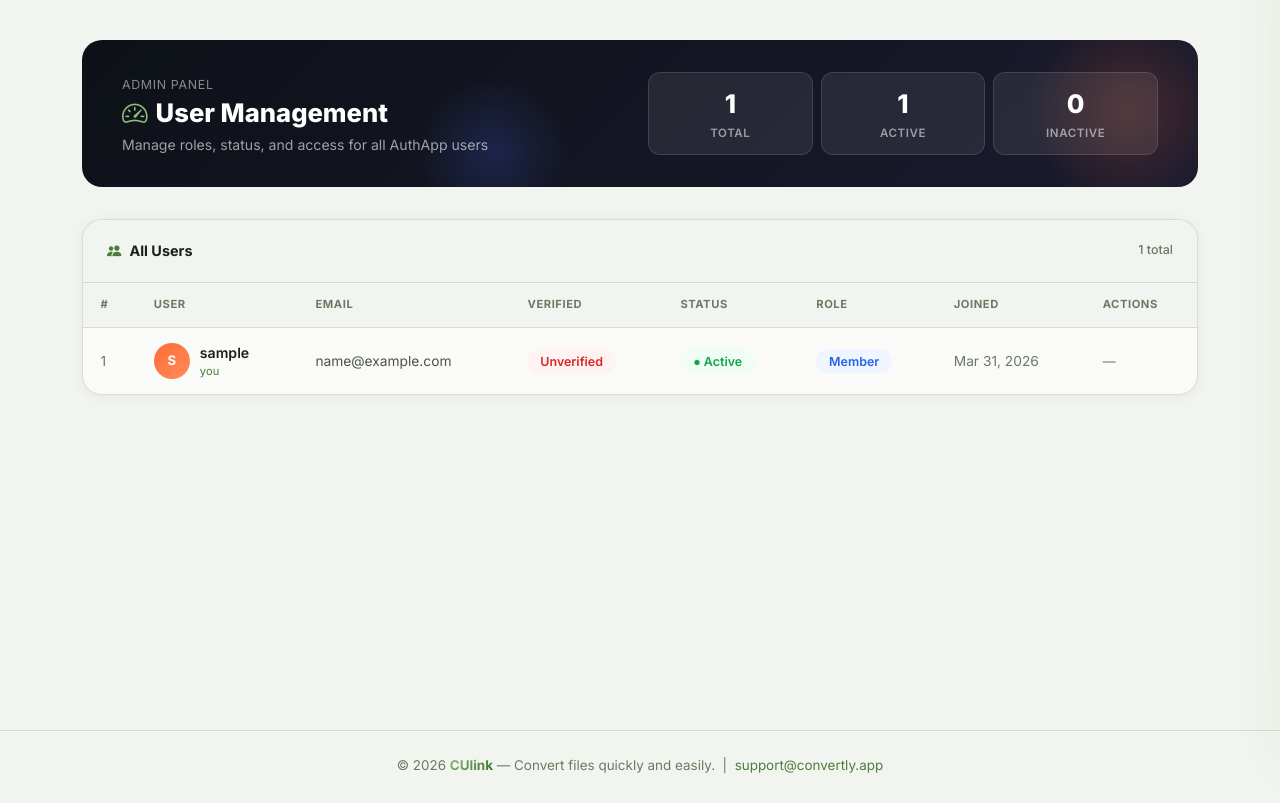
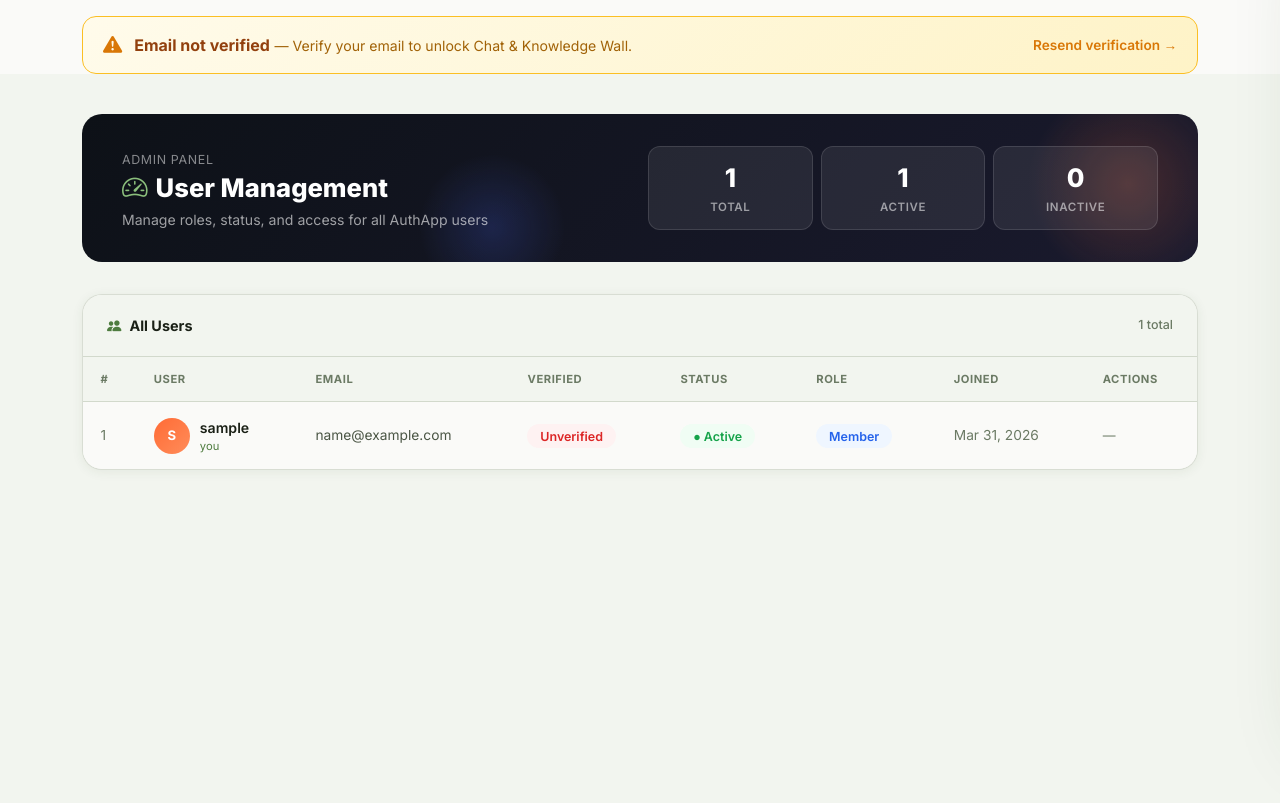
Before and after one commit to Kebinnnnn1/TestProject, a Django app: page /admin-dashboard/ in a window 1280 px wide. Shown: the part 77-880 px from the top of the page. Before the commit the page ends 851 px from the top, so only its background shows below. Run offline with Django 5.2, Linux system fonts and the light colour scheme; the visitor is signed in with stand-in values (Sample User, id 1); data comes from the database, SQL or seed files in the repository.

Commit message:
Allow unverified users to login with restricted access (converter only, no chat/wall)

```diff
--- a/accounts/templates/accounts/base.html
+++ b/accounts/templates/accounts/base.html
@@ -914,6 +914,7 @@
       <a class="slide-nav-link" href="{% url 'converter' %}"><i class="bi bi-arrow-left-right"></i> Converter</a>
       {% if user.is_authenticated %}
       <a class="slide-nav-link" href="{% url 'dashboard' %}"><i class="bi bi-grid"></i> Dashboard</a>
+      {% if user.is_verified %}
       <a class="slide-nav-link" href="{% url 'chat_inbox' %}">
         <i class="bi bi-chat-dots"></i> Messages
         {% if unread_dm_count %}<span class="slide-notif-dot"></span>{% endif %}
@@ -922,6 +923,14 @@
         <i class="bi bi-journals"></i> Knowledge Wall
         <span id="wall-nav-badge" style="display:none; background:#22c55e; color:#fff; font-size:0.65rem; font-weight:700; border-radius:50px; padding:1px 6px; margin-left:5px; vertical-align:middle;">0</span>
       </a>
+      {% else %}
+      <a class="slide-nav-link" href="#" onclick="event.preventDefault();document.getElementById('verifyModal').style.display='flex';closeMenu();" style="opacity:0.5;">
+        <i class="bi bi-lock"></i> Messages <span style="font-size:0.7rem;color:var(--text-light);margin-left:auto;">Verify to unlock</span>
+      </a>
+      <a class="slide-nav-link" href="#" onclick="event.preventDefault();document.getElementById('verifyModal').style.display='flex';closeMenu();" style="opacity:0.5;">
+        <i class="bi bi-lock"></i> Knowledge Wall <span style="font-size:0.7rem;color:var(--text-light);margin-left:auto;">Verify to unlock</span>
+      </a>
+      {% endif %}
       {% if user.is_staff or user.is_superuser %}
       <a class="slide-nav-link" href="{% url 'admin_dashboard' %}"><i class="bi bi-shield-check"></i> Admin</a>
       {% endif %}
@@ -983,6 +992,18 @@
   {% endif %}
 
   <main>
+    {% if user.is_authenticated and not user.is_verified %}
+    <div class="container mt-3">
+      <div style="background:linear-gradient(135deg,#fffbeb,#fef3c7);border:1.5px solid #fbbf24;border-radius:14px;padding:14px 20px;display:flex;align-items:center;gap:12px;flex-wrap:wrap;">
+        <i class="bi bi-exclamation-triangle-fill" style="color:#d97706;font-size:1.2rem;"></i>
+        <div style="flex:1;min-width:200px;">
+          <strong style="color:#92400e;">Email not verified</strong>
+          <span style="color:#a16207;font-size:0.88rem;"> — Verify your email to unlock Chat & Knowledge Wall.</span>
+        </div>
+        <a href="{% url 'resend_verification' %}" style="color:#d97706;font-weight:600;font-size:0.85rem;text-decoration:none;white-space:nowrap;">Resend verification →</a>
+      </div>
+    </div>
+    {% endif %}
     {% block content %}{% endblock %}
   </main>
 
@@ -1149,6 +1170,29 @@
 
     {% endif %}
   </script>
+  {% if user.is_authenticated and not user.is_verified %}
+  <!-- Verification Required Modal -->
+  <div id="verifyModal" style="display:none;position:fixed;inset:0;z-index:10000;background:rgba(0,0,0,0.5);backdrop-filter:blur(4px);align-items:center;justify-content:center;padding:1rem;">
+    <div style="background:var(--card-bg,#fff);border:1.5px solid var(--border,#e5e7eb);border-radius:20px;padding:2rem;max-width:420px;width:100%;box-shadow:0 20px 60px rgba(0,0,0,0.3);text-align:center;animation:fadeInUp 0.3s ease;">
+      <div style="width:64px;height:64px;border-radius:50%;background:linear-gradient(135deg,#fef3c7,#fde68a);display:flex;align-items:center;justify-content:center;margin:0 auto 1rem;">
+        <i class="bi bi-shield-lock" style="font-size:1.8rem;color:#d97706;"></i>
+      </div>
+      <h3 style="color:var(--text-dark,#111);margin-bottom:0.5rem;font-size:1.2rem;">Verification Required</h3>
+      <p style="color:var(--text-mid,#666);font-size:0.9rem;margin-bottom:1.5rem;line-height:1.5;">
+        You need to verify your email to access <strong>Chat</strong> and <strong>Knowledge Wall</strong>.
+        Check your inbox for the verification link.
+      </p>
+      <div style="display:flex;gap:10px;justify-content:center;flex-wrap:wrap;">
+        <a href="{% url 'resend_verification' %}" style="background:var(--grad-main);color:#fff;border:none;border-radius:12px;padding:0.7rem 1.5rem;font-weight:600;font-size:0.9rem;text-decoration:none;display:inline-flex;align-items:center;gap:6px;">
+          <i class="bi bi-envelope"></i> Resend Email
+        </a>
+        <button onclick="document.getElementById('verifyModal').style.display='none'" style="background:transparent;border:1.5px solid var(--border,#e5e7eb);border-radius:12px;padding:0.7rem 1.5rem;font-weight:600;font-size:0.9rem;color:var(--text-mid,#666);cursor:pointer;">
+          Dismiss
+        </button>
+      </div>
+    </div>
+  </div>
+  {% endif %}
   {% block extra_scripts %}{% endblock %}
 </body>
 
--- a/accounts/views.py
+++ b/accounts/views.py
@@ -1,3 +1,5 @@
+from functools import wraps
+
 from django.shortcuts import render, redirect, get_object_or_404
 from django.contrib import messages
 from django.contrib.auth import authenticate, login, logout
@@ -29,6 +31,29 @@
     """Redirect already-authenticated users away from public auth pages."""
     def wrapper(request, *args, **kwargs):
         if request.user.is_authenticated:
+            return redirect('dashboard')
+        return view_func(request, *args, **kwargs)
+    return wrapper
+
+
+def verified_required(view_func):
+    """Block unverified users from accessing restricted features (chat, wall).
+    For AJAX requests returns a 403 JSON response; otherwise redirects to
+    the dashboard with a warning flash message."""
+    @wraps(view_func)
+    def wrapper(request, *args, **kwargs):
+        if not request.user.is_verified:
+            is_ajax = request.headers.get('X-Requested-With') == 'XMLHttpRequest'
+            if is_ajax:
+                return JsonResponse(
+                    {'ok': False, 'error': 'Please verify your email to access this feature.'},
+                    status=403,
+                )
+            messages.warning(
+                request,
+                'You need to verify your email before accessing this feature. '
+                'Check your inbox for the verification link.'
+            )
             return redirect('dashboard')
         return view_func(request, *args, **kwargs)
     return wrapper
@@ -176,20 +201,19 @@
                 messages.error(request, 'Invalid username or password.')
                 return render(request, self.template_name, {'form': form})
 
-            if not user.is_verified:
-                messages.warning(
-                    request,
-                    'Please verify your email before logging in. '
-                    'Check your inbox for the verification link.'
-                )
-                return render(request, self.template_name, {'form': form})
-
             if not user.is_active:
                 messages.error(request, 'Your account has been deactivated. Contact support.')
                 return render(request, self.template_name, {'form': form})
 
             login(request, user)
-            messages.success(request, f'Welcome back, {user.username}!')
+            if not user.is_verified:
+                messages.warning(
+                    request,
+                    'Welcome! Please verify your email to unlock all features '
+                    '(Chat & Knowledge Wall). Check your inbox for the verification link.'
+                )
+            else:
+                messages.success(request, f'Welcome back, {user.username}!')
             return redirect('dashboard')
 
         return render(request, self.template_name, {'form': form})
@@ -370,6 +394,7 @@
 
 
 @method_decorator(login_required(login_url='/login/'), name='dispatch')
+@method_decorator(verified_required, name='dispatch')
 class ChatInboxView(View):
     """List of all other users the current user can DM."""
     def get(self, request):
@@ -408,6 +433,7 @@
 
 
 @method_decorator(login_required(login_url='/login/'), name='dispatch')
+@method_decorator(verified_required, name='dispatch')
 class ConversationView(View):
     """Show DM thread between current user and another user."""
     def get(self, request, username):
@@ -437,6 +463,7 @@
 
 
 @login_required(login_url='/login/')
+@verified_required
 @require_POST
 def send_dm(request, username):
     """Save a DM and trigger a Pusher event."""
@@ -469,6 +496,7 @@
 
 
 @login_required(login_url='/login/')
+@verified_required
 def message_history(request, username):
     """Return past messages as JSON (for initial page load)."""
     me = request.user
@@ -507,6 +535,7 @@
 
 
 @login_required(login_url='/login/')
+@verified_required
 def random_chat(request):
     """Redirect to a random user — either from a chosen university or anyone."""
     import random as _random
@@ -543,6 +572,7 @@
 PAGE_SIZE = 10
 
 @method_decorator(login_required(login_url='/login/'), name='dispatch')
+@method_decorator(verified_required, name='dispatch')
 class WallView(View):
     """Main knowledge wall feed — initial load only (first PAGE_SIZE posts)."""
     def get(self, request):
@@ -573,6 +603,7 @@
 
 
 @login_required(login_url='/login/')
+@verified_required
 def wall_posts(request):
     """AJAX endpoint returning the next batch of posts as JSON for infinite scroll."""
     offset     = int(request.GET.get('offset', 0))
@@ -628,6 +659,7 @@
 
 
 @login_required(login_url='/login/')
+@verified_required
 @require_POST
 def create_post(request):
     """Create a new wall post. Returns JSON for AJAX calls."""
@@ -707,6 +739,7 @@
 
 
 @login_required(login_url='/login/')
+@verified_required
 @require_POST
 def delete_post(request, pk):
     """Delete own post. Silently redirect if post not found."""
@@ -720,6 +753,7 @@
 
 
 @login_required(login_url='/login/')
+@verified_required
 @require_POST
 def like_post(request, pk):
     """Toggle like on a post — returns JSON."""
@@ -741,6 +775,7 @@
 
 
 @login_required(login_url='/login/')
+@verified_required
 @require_POST
 def add_comment(request, pk):
     """Add a comment/reply to a wall post. Returns JSON for AJAX calls."""
@@ -819,6 +854,7 @@
 
 
 @login_required(login_url='/login/')
+@verified_required
 @require_POST
 def delete_comment(request, pk):
     """Delete own comment."""
```
Also changed, not shown: accounts/tests.py (+38 -40 lines).
